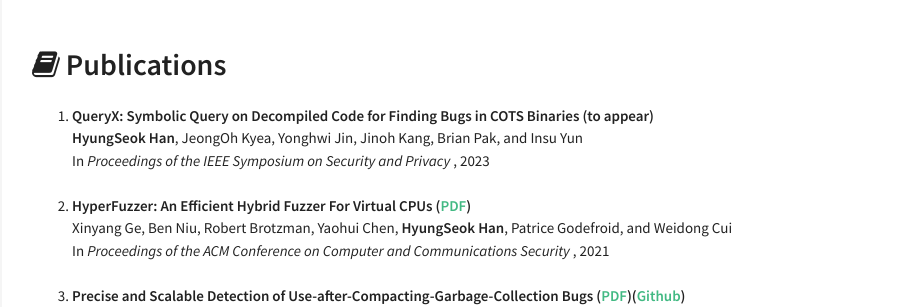
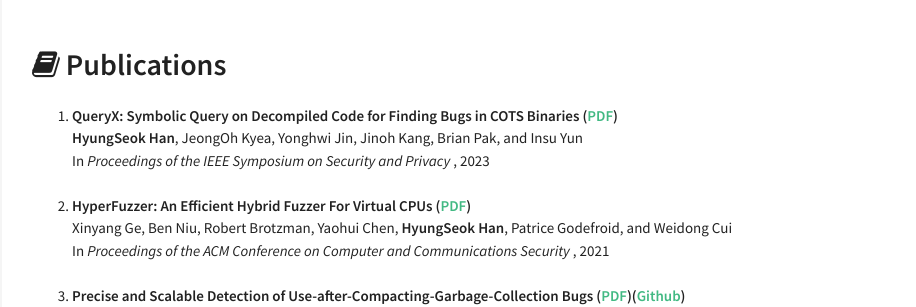
Before and after one commit to DaramG/daramg.github.io, a Jekyll site: the page built from index.html, in a window 1280 px wide. Shown: the part 697-1004 px from the top of the page, without its empty margins (318-1234 px from the left). Built offline with Jekyll 4.4.1, drawn with Linux system fonts in a browser that asks for light colours.

Commit message:
Update publication.yml

```diff
--- a/_data/index/publication.yml
+++ b/_data/index/publication.yml
@@ -1,5 +1,5 @@
 - title: "QueryX: Symbolic Query on Decompiled Code for Finding Bugs in COTS Binaries"
-  howto: (to appear)
+  howto: (<a href="https://www.computer.org/csdl/proceedings-article/sp/2023/933600b116/1Js0DFi9SI8">PDF</a>)
   where: In <em>Proceedings of the IEEE Symposium on Security and Privacy</em>
   year : 2023
   authors: <strong>HyungSeok Han</strong>, JeongOh Kyea, Yonghwi Jin, Jinoh Kang, Brian Pak, and Insu Yun
```
